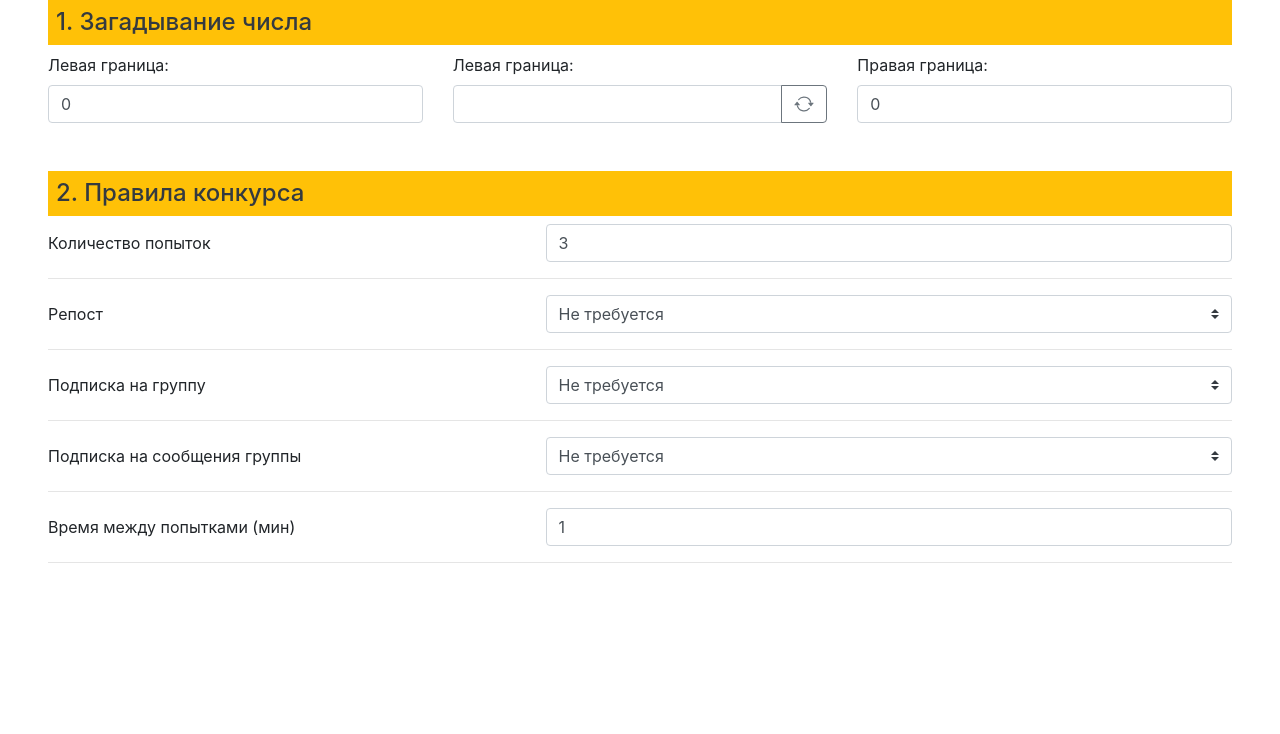
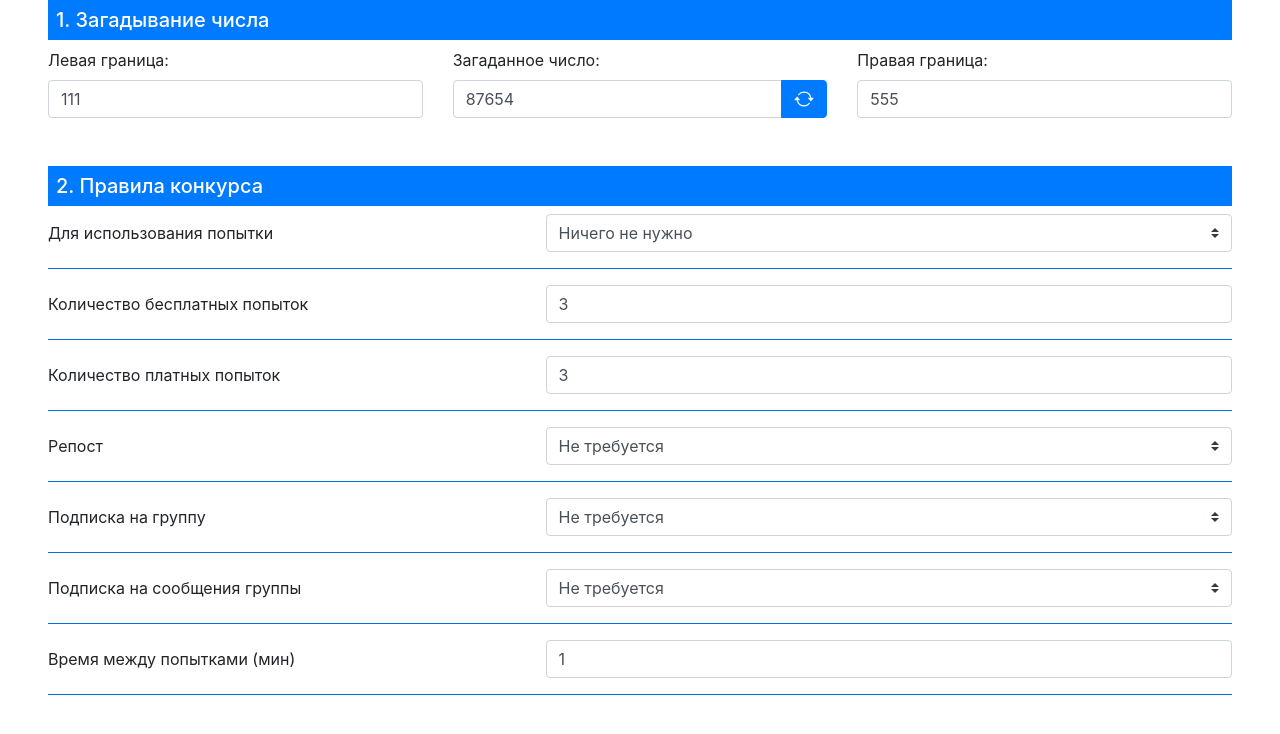
Before and after one commit to Tapha58/PedestalGames, a Vue app: page / in a window 1280 px wide. Shown: the top 734 px of the page. Built offline with nearby package versions, Linux system fonts and the light colour scheme.

Commit message:
22042020 1757

```diff
--- a/src/components/Guess the number.vue
+++ b/src/components/Guess the number.vue
@@ -1,23 +1,20 @@
 <template>
     <div class="mx-5">
-        <h4 class="p-2 mb-2 bg-warning text-dark">1. Загадывание числа</h4>
+        <h5 class="p-2 mb-2 bg-primary text-white">1. Загадывание числа</h5>
 
 
         <b-form class="row">
             <div class="col-sm">
                 <label for="input-with-list">Левая граница:</label>
-                <b-form-input type="number" list="input-list" id="input-with-list" value="0"></b-form-input>
+                <b-form-input type="number" required list="input-list" id="input-with-list" v-model="min"></b-form-input>
             </div>
 
             <div class="col-sm">
-                <label for="">Левая граница:</label>
+                <label for="">Загаданное число:</label>
                 <b-input-group>
-
-
-                    <b-form-input type="number" min=""></b-form-input>
-
+                    <b-form-input type="number" min="" v-model="selectNumber"></b-form-input>
                     <b-input-group-append>
-                        <b-button variant="outline-secondary">
+                        <b-button @click="randomNumber" variant="primary">
                             <b-icon icon="arrow-repeat"></b-icon>
                         </b-button>
                     </b-input-group-append>
@@ -26,7 +23,7 @@
 
             <div class="col-sm">
                 <label for="input-with-list">Правая граница:</label>
-                <b-form-input type="number" list="input-list" id="input-with-list" value="0"></b-form-input>
+                <b-form-input type="number" list="input-list" id="input-with-list" v-model="max"></b-form-input>
             </div>
 
 
@@ -40,7 +37,14 @@
     export default {
         data() {
             return {
-
+                min: 111,
+                selectNumber: 87654,
+                max: 555
+            }
+        },
+        methods : {
+            randomNumber : function(){
+                this.selectNumber = Math.floor(+this.min + Math.random() * (+this.max + 1 - +this.min));
             }
         }
     }
--- a/src/components/Rules.vue
+++ b/src/components/Rules.vue
@@ -1,18 +1,41 @@
 <template>
     <div class="mx-5">
 
-        <h4 class="p-2 mb-2 bg-warning text-dark">2. Правила конкурса</h4>
+        <h5 class="p-2 mb-2 bg-primary text-white">2. Правила конкурса</h5>
+
+        <b-form-group
+                label-cols-sm="12"
+                label-cols-md="5"
+                label="Для использования попытки"
+                label-for="repost"
+        >
+            <b-form-select required id="repost" v-model="selected3" :options="options1"></b-form-select>
+        </b-form-group>
+
+
+        <hr class="bg-primary">
 
         <b-form-group
             label-cols-sm="12"
             label-cols-md="5"
-            label="Количество попыток"
-            label-for="numberOfAttempts"
+            label="Количество бесплатных попыток"
+            label-for="numberOfFreeAttempts"
         >
-            <b-form-input type="number" id="numberOfAttempts" value="3"></b-form-input>
+            <b-form-input type="number" id="numberOfFreeAttempts" value="3"></b-form-input>
         </b-form-group>
 
-        <hr>
+        <hr class="bg-primary">
+
+        <b-form-group
+            label-cols-sm="12"
+            label-cols-md="5"
+            label="Количество платных попыток"
+            label-for="numberOfPaidAttempts"
+        >
+            <b-form-input type="number" id="numberOfPaidAttempts" value="3"></b-form-input>
+        </b-form-group>
+
+        <hr class="bg-primary">
 
         <b-form-group
             label-cols-sm="12"
@@ -20,7 +43,7 @@
             label="Репост"
             label-for="repost"
         >
-            <b-form-select required id="repost" v-model="selected" :options="options"></b-form-select>
+            <b-form-select required id="repost" v-model="selected" :options="options2"></b-form-select>
         </b-form-group>
 
         <b-form-group
@@ -33,7 +56,7 @@
             <b-form-input type="number" required id="attemptsBehindRepost" value="1"></b-form-input>
         </b-form-group>
 
-        <hr>
+        <hr class="bg-primary">
 
         <b-form-group
             label-cols-sm="12"
@@ -41,7 +64,7 @@
             label="Подписка на группу"
             label-for="subscribingGroup"
         >
-            <b-form-select required id="subscribingGroup" v-model="selected1" :options="options"></b-form-select>
+            <b-form-select required id="subscribingGroup" v-model="selected1" :options="options2"></b-form-select>
         </b-form-group>
 
         <b-form-group
@@ -54,7 +77,7 @@
             <b-form-input type="number" required id="attemptsBehindSubscribingGroup" value="1"></b-form-input>
         </b-form-group>
 
-        <hr>
+        <hr class="bg-primary">
 
         <b-form-group
                 label-cols-sm="12"
@@ -62,7 +85,7 @@
                 label="Подписка на сообщения группы"
                 label-for="subscribingGroupMessage"
         >
-            <b-form-select required id="subscribingGroupMessage" v-model="selected2" :options="options"></b-form-select>
+            <b-form-select required id="subscribingGroupMessage" v-model="selected2" :options="options2"></b-form-select>
         </b-form-group>
 
         <b-form-group
@@ -75,7 +98,7 @@
             <b-form-input type="number" required id="attemptsBehindSubscribingGroupMessage" value="1"></b-form-input>
         </b-form-group>
 
-        <hr>
+        <hr class="bg-primary">
 
         <b-form-group
                 label-cols-sm="12"
@@ -86,7 +109,7 @@
             <b-form-input type="number" id="timeBetweenAttempts" value="1"></b-form-input>
         </b-form-group>
 
-        <hr>
+        <hr class="bg-primary">
 
     </div>
 
@@ -100,10 +123,16 @@
             selected: 'a',
             selected1: 'a',
             selected2: 'a',
-            options: [
+            selected3: 'a',
+            options1: [
+                { value: 'a', text: 'Ничего не нужно' },
+                { value: 'b', text: 'Спишется рейтинг активности' },
+                { value: 'c', text: 'Спишется баланс магазина' }
+            ],
+            options2: [
                 { value: 'a', text: 'Не требуется' },
                 { value: 'b', text: 'Требуется' },
-                { value: 'c', text: 'Дает дополнительные попытки' },
+                { value: 'c', text: 'Дает дополнительные попытки' }
             ]
         })
     }
```
